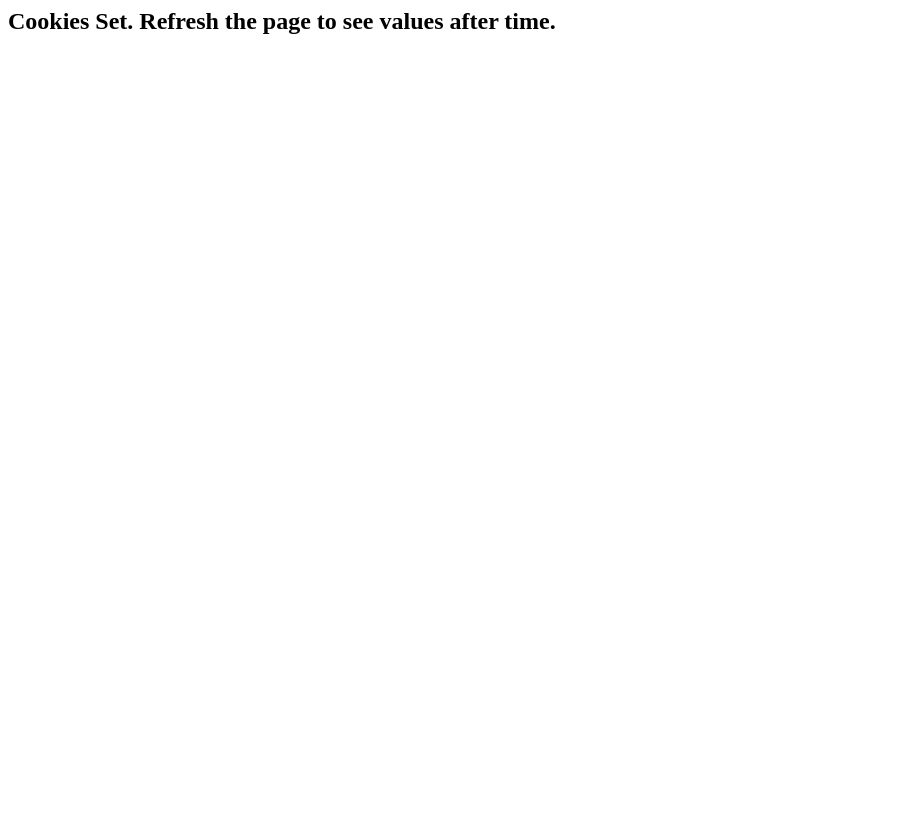
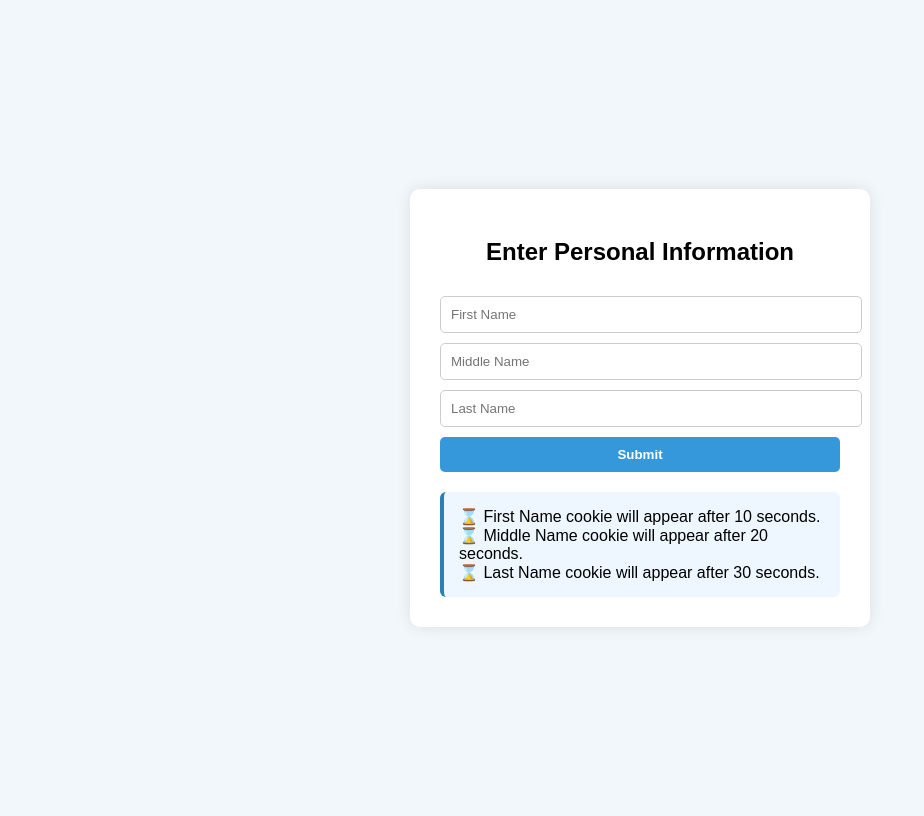
Before and after one commit to vanjDev/PhpActivities, a PHP site: page /cookie.php in a window 1280 px wide. Shown: the whole page, without its empty margins (0-924 px from the left). Before the commit the page ends 34 px from the top, so only its background shows below. Run offline with PHP 8.4, Linux system fonts and the light colour scheme.

Commit message:
Update cookie.php

```diff
--- a/June23/cookie.php
+++ b/June23/cookie.php
@@ -1,22 +1,101 @@
 <?php
-setcookie("firstname", "Chris", time() + 10);
-setcookie("middlename", "Rosales", time() + 20);
-setcookie("lastname", "Tio", time() + 30);
+if ($_SERVER["REQUEST_METHOD"] == "POST") {
+    // Set cookies with staggered delays
+    setcookie("firstname", $_POST["firstname"], time() + 10);    // visible after 10 seconds
+    setcookie("middlename", $_POST["middlename"], time() + 20);  // visible after 20 seconds
+    setcookie("lastname", $_POST["lastname"], time() + 30);      // visible after 30 seconds
+
+    // Redirect to self to prevent form resubmission
+    header("Location: cookieDelayForm.php");
+    exit();
+}
 ?>
 
+<!DOCTYPE html>
 <html>
+<head>
+  <title>Staggered Cookie Info</title>
+  <style>
+    body {
+      font-family: Arial, sans-serif;
+      background: #f2f7fb;
+      display: flex;
+      justify-content: center;
+      align-items: center;
+      height: 100vh;
+    }
+
+    .container {
+      background: white;
+      padding: 30px;
+      border-radius: 10px;
+      box-shadow: 0 0 15px rgba(0,0,0,0.1);
+      width: 400px;
+    }
+
+    h2 {
+      text-align: center;
+      margin-bottom: 20px;
+    }
+
+    input[type="text"], input[type="submit"] {
+      width: 100%;
+      padding: 10px;
+      margin-top: 10px;
+      border-radius: 5px;
+      border: 1px solid #ccc;
+    }
+
+    input[type="submit"] {
+      background-color: #3498db;
+      color: white;
+      font-weight: bold;
+      border: none;
+      cursor: pointer;
+    }
+
+    .cookie-result {
+      margin-top: 20px;
+      padding: 15px;
+      background-color: #eef7ff;
+      border-left: 4px solid #2980b9;
+      border-radius: 6px;
+    }
+  </style>
+</head>
 <body>
-<h2>Cookies Set. Refresh the page to see values after time.</h2>
+
+<div class="container">
+  <h2>Enter Personal Information</h2>
+  <form method="POST" action="">
+    <input type="text" name="firstname" placeholder="First Name" required>
+    <input type="text" name="middlename" placeholder="Middle Name" required>
+    <input type="text" name="lastname" placeholder="Last Name" required>
+    <input type="submit" value="Submit">
+  </form>
+
+  <div class="cookie-result">
     <?php
     if (isset($_COOKIE["firstname"])) {
-    echo "First Name: " . $_COOKIE["firstname"] . "<br>";
+        echo "✅ First Name: " . htmlspecialchars($_COOKIE["firstname"]) . "<br>";
+    } else {
+        echo "⌛ First Name cookie will appear after 10 seconds.<br>";
     }
+
     if (isset($_COOKIE["middlename"])) {
-    echo "Middle Name: " . $_COOKIE["middlename"] . "<br>";
+        echo "✅ Middle Name: " . htmlspecialchars($_COOKIE["middlename"]) . "<br>";
+    } else {
+        echo "⌛ Middle Name cookie will appear after 20 seconds.<br>";
     }
+
     if (isset($_COOKIE["lastname"])) {
-    echo "Last Name: " . $_COOKIE["lastname"] . "<br>";
+        echo "✅ Last Name: " . htmlspecialchars($_COOKIE["lastname"]) . "<br>";
+    } else {
+        echo "⌛ Last Name cookie will appear after 30 seconds.<br>";
     }
     ?>
+  </div>
+</div>
+
 </body>
 </html>
```
Lines whose indentation alone changed are shown as unchanged.
